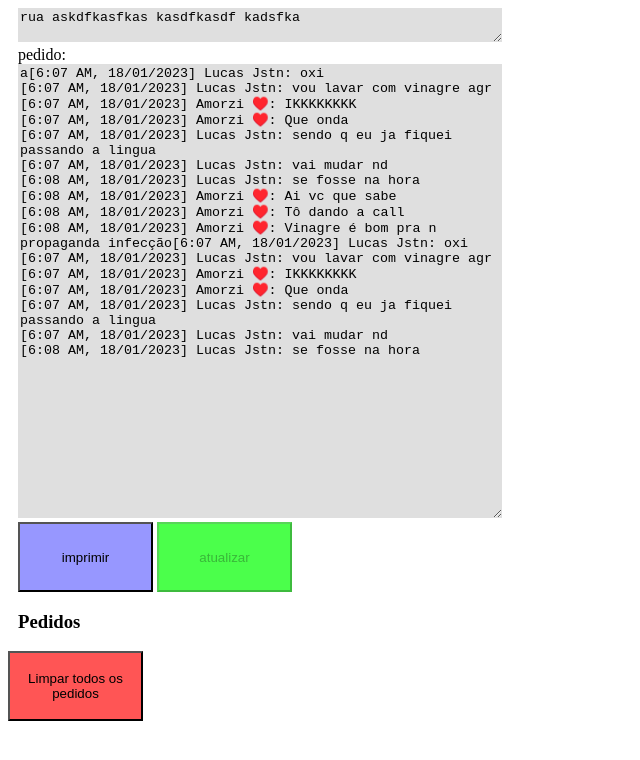
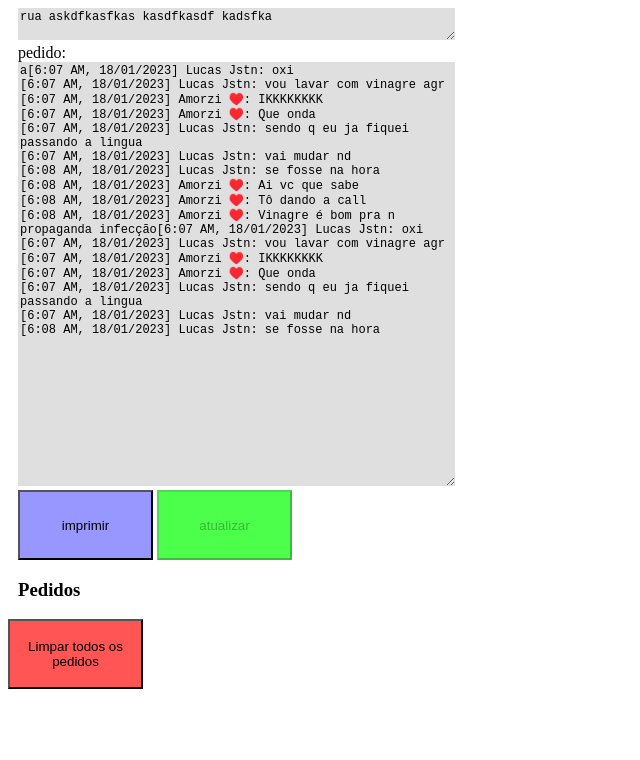
Before and after one commit to lucasjstn/lucasjstn.github.io, a plain HTML site: page front/index.html in a window 1280 px wide. Shown: the whole page, without its empty margins (0-640 px from the left). Drawn offline with Linux system fonts and the light colour scheme.

Commit message:
incresing font size

```diff
--- a/front/styles.css
+++ b/front/styles.css
@@ -17,6 +17,7 @@ section {
 textarea {
     border: none;
     background: rgb(223, 223, 223);
+    font-size: 12px;
     /* width: 27rem; */
     /* height: 800px; */
 
@@ -37,6 +38,8 @@ textarea {
     #texto-endereco {
         font-size: 30px;
         font-weight: bold;
+        /* width: 100%; */
+        /* height: 20%; */
     }
 
     #texto-pedido {
@@ -44,6 +47,8 @@ textarea {
         /* height: 100vh; */
         font-size: 19px;
         background: #000;
+        /* width: 100%; */
+        /* height: 80%; */
     }
 }
 
```
